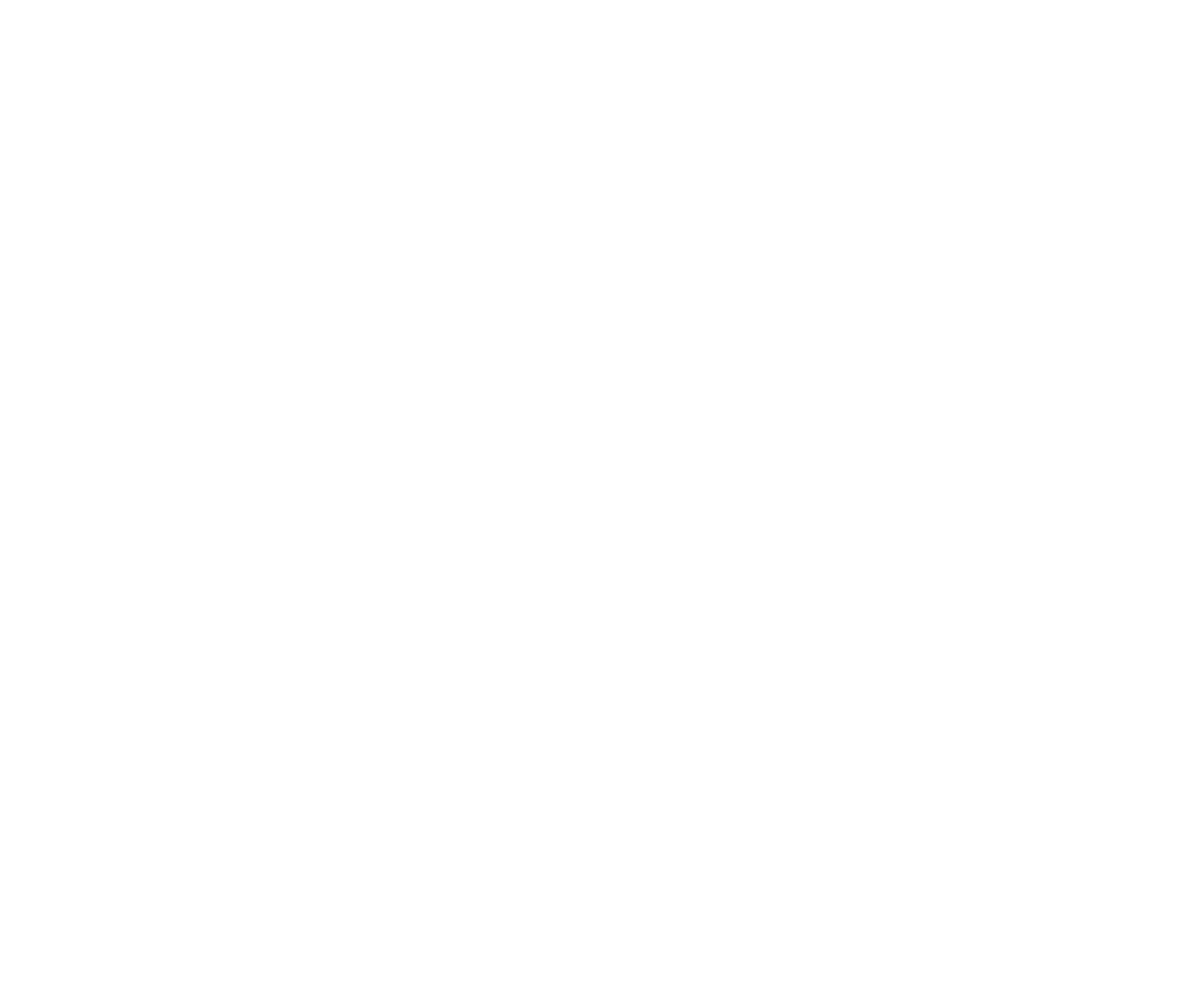
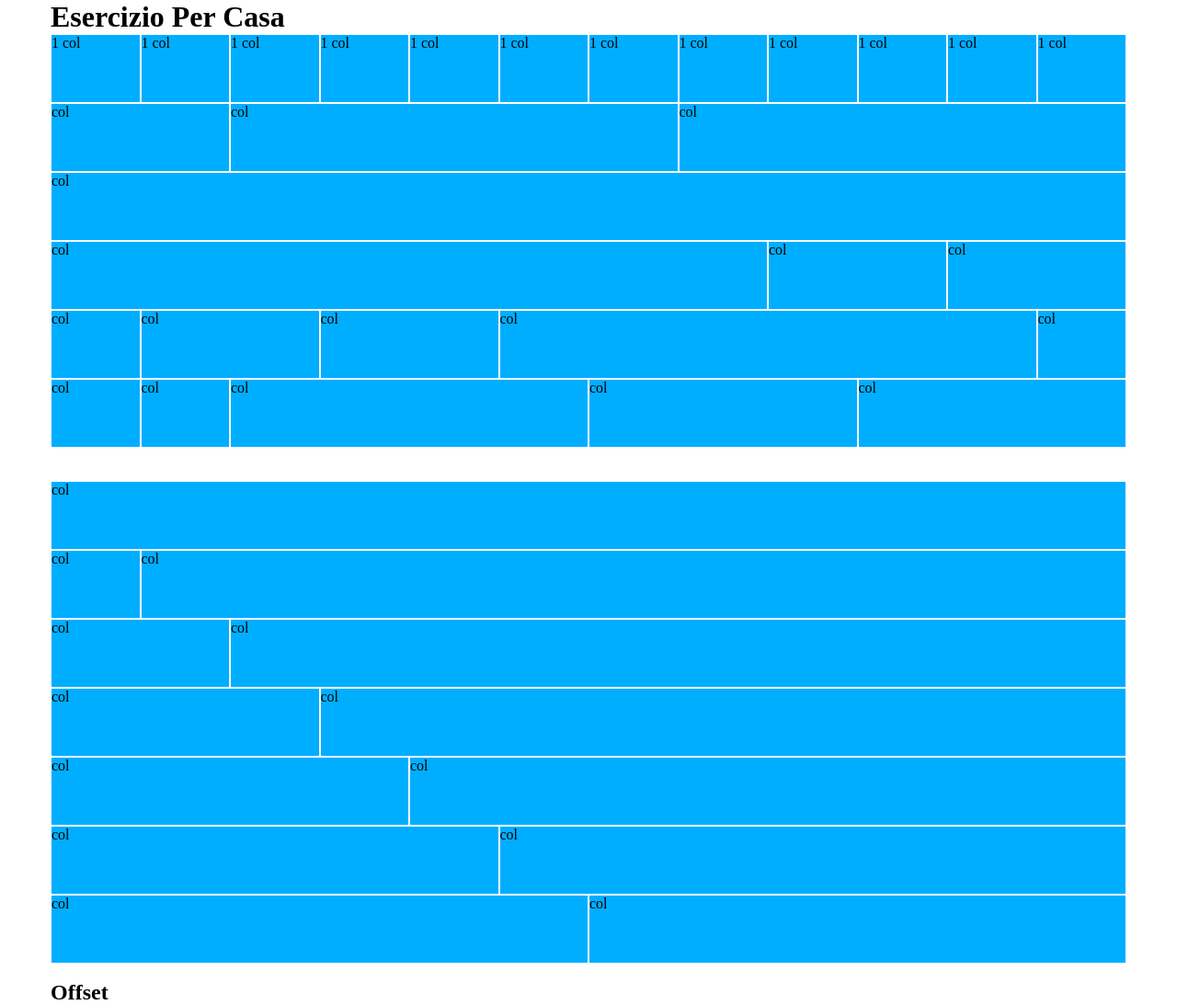
Before and after one commit to OcimaOcram/html-css-12bool, a plain HTML site: page index.html in a window 1280 px wide. Shown: the whole page at 92% size. Before the commit the page ends 800 px from the top, so only its background shows below. Drawn offline with Linux system fonts and the light colour scheme.

Commit message:
Prima sezione completata

```diff
--- a/12bool.css
+++ b/12bool.css
@@ -3,3 +3,117 @@
     padding: 0;
     box-sizing: border-box;
 }
+
+/* Grigli a 12 colonne */
+
+.container {
+    max-width: 1170px;
+    margin: auto;
+}
+
+.container-fluid {
+    max-width: 100%;
+    width: 100%;
+}
+
+.row {
+    display: flex;
+    flex-direction: row;
+    flex-wrap: wrap;
+}
+
+/* regole di colonna */
+
+.col {
+    flex-grow: 1;
+    flex-basis: 0;
+    max-width: 100%;
+}
+
+.col-1 {
+    flex-basis: calc((100% / 12) *  1);
+    max-width: calc((100% / 12) *  1) ;
+}
+.col-2 {
+    flex-basis: calc((100% / 12) *  2);
+    max-width: calc((100% / 12) *  2) ;
+}
+.col-3 {
+    flex-basis: calc((100% / 12) *  3);
+    max-width: calc((100% / 12) *  3) ;
+}
+.col-4 {
+    flex-basis: calc((100% / 12) *  4);
+    max-width: calc((100% / 12) *  4) ;
+}
+.col-5 {
+    flex-basis: calc((100% / 12) *  5);
+    max-width: calc((100% / 12) *  5) ;
+}
+.col-6 {
+    flex-basis: calc((100% / 12) *  6);
+    max-width: calc((100% / 12) *  6) ;
+}
+.col-7 {
+    flex-basis: calc((100% / 12) *  7);
+    max-width: calc((100% / 12) *  7) ;
+}
+.col-8 {
+    flex-basis: calc((100% / 12) *  8);
+    max-width: calc((100% / 12) *  8) ;
+}
+.col-9 {
+    flex-basis: calc((100% / 12) *  9);
+    max-width: calc((100% / 12) *  9) ;
+}
+.col-10 {
+    flex-basis: calc((100% / 12) *  10);
+    max-width: calc((100% / 12) *  10) ;
+}
+.col-11 {
+    flex-basis: calc((100% / 12) *  11);
+    max-width: calc((100% / 12) *  11) ;
+}
+.col-12 {
+    flex-basis: calc((100% / 12) *  12);
+    max-width: calc((100% / 12) *  12) ;
+}
+
+/* regole offset */
+
+.col-offset-1 {
+    margin-left: calc((100% / 12) * 1);
+}
+.col-offset-2 {
+    margin-left: calc((100% / 12) * 2);
+}
+.col-offset-3 {
+    margin-left: calc((100% / 12) * 3);
+}
+.col-offset-4 {
+    margin-left: calc((100% / 12) * 4);
+}
+.col-offset-5 {
+    margin-left: calc((100% / 12) * 5);
+}
+.col-offset-6 {
+    margin-left: calc((100% / 12) * 6);
+}
+.col-offset-7 {
+    margin-left: calc((100% / 12) * 7);
+}
+.col-offset-8 {
+    margin-left: calc((100% / 12) * 8);
+}
+.col-offset-9 {
+    margin-left: calc((100% / 12) * 9);
+}
+.col-offset-10 {
+    margin-left: calc((100% / 12) * 10);
+}
+.col-offset-11 {
+    margin-left: calc((100% / 12) * 11);
+}
+.col-offset-12 {
+    margin-left: calc((100% / 12) * 12);
+}
--- a/index.html
+++ b/index.html
@@ -10,6 +10,96 @@
     <title>Document</title>
 </head>
 <body>
+    <div class="container">
+        <h1>Esercizio Per Casa</h1>
+        <div class="row">
+            <div class="col-1">1 col</div>
+            <div class="col-1">1 col</div>
+            <div class="col-1">1 col</div>
+            <div class="col-1">1 col</div>
+            <div class="col-1">1 col</div>
+            <div class="col-1">1 col</div>
+            <div class="col-1">1 col</div>
+            <div class="col-1">1 col</div>
+            <div class="col-1">1 col</div>
+            <div class="col-1">1 col</div>
+            <div class="col-1">1 col</div>
+            <div class="col-1">1 col</div>
+        </div>
+        <div class="row">
+            <div class="col-2">col</div>
+            <div class="col-5">col</div>
+            <div class="col-5">col</div>
+        </div>
+        <div class="row">
+            <div class="col-12">col</div>
+        </div>
+        <div class="row">
+            <div class="col-8">col</div>
+            <div class="col-2">col</div>
+            <div class="col-2">col</div>
+        </div>
+        <div class="row">
+            <div class="col-1">col</div>
+            <div class="col-2">col</div>
+            <div class="col-2">col</div>
+            <div class="col-6">col</div>
+            <div class="col-1">col</div>
+        </div>
+        <div class="row">
+            <div class="row50">
+                <div class="col-2">col</div>
+                <div class="col-2">col</div>
+                <div class="col-8">col</div>
+            </div>
+            <div class="row50">
+                <div class="col-6">col</div>
+                <div class="col-6">col</div>
+            </div>
+        </div>
+        <br>
+        <br>
+        <div class="row">
+            <div class="col-12">col</div>
+        </div>
+        <div class="row">
+            <div class="col-1">col</div>
+            <div class="col-11">col</div>
+        </div>
+        <div class="row">
+            <div class="col-2">col</div>
+            <div class="col-10">col</div>
+        </div>
+        <div class="row">
+            <div class="col-3">col</div>
+            <div class="col-9">col</div>
+        </div>
+        <div class="row">
+            <div class="col-4">col</div>
+            <div class="col-8">col</div>
+        </div>
+        <div class="row">
+            <div class="col-5">col</div>
+            <div class="col-7">col</div>
+        </div>
+        <div class="row">
+            <div class="col-6">col</div>
+            <div class="col-6">col</div>
+        </div>
+        <br>
+        <h2>Offset</h2>
+
+
+
+
+
+
+
+    </div>
+
+
+
+
 
 </body>
 </html>
--- a/style.css
+++ b/style.css
@@ -0,0 +1,11 @@
+[class*="col-"] {
+    background-color: rgb(0, 174, 255);
+    min-height: 75px;
+    border: solid 1px white;
+}
+.row50 {
+    display: flex;
+    flex-direction: row;
+    flex-wrap: wrap;
+    width: 50%;
+}
```
